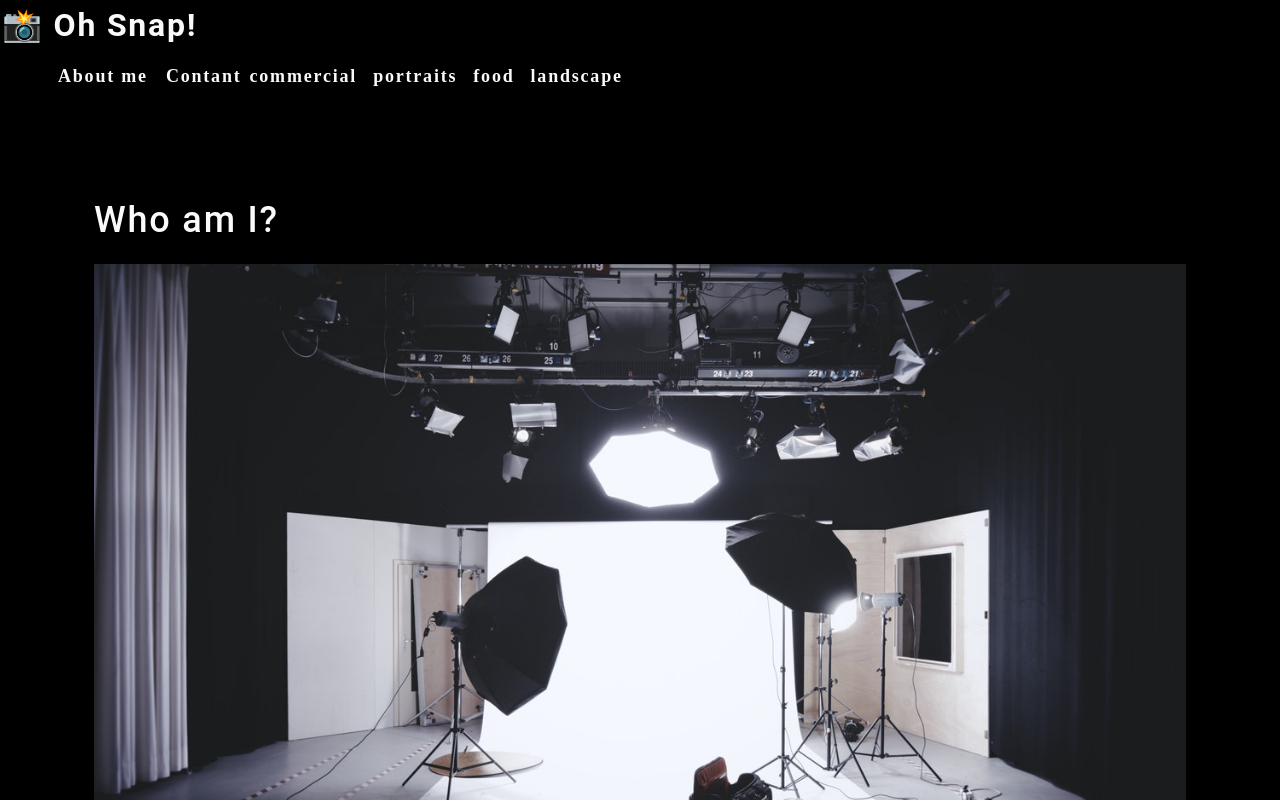
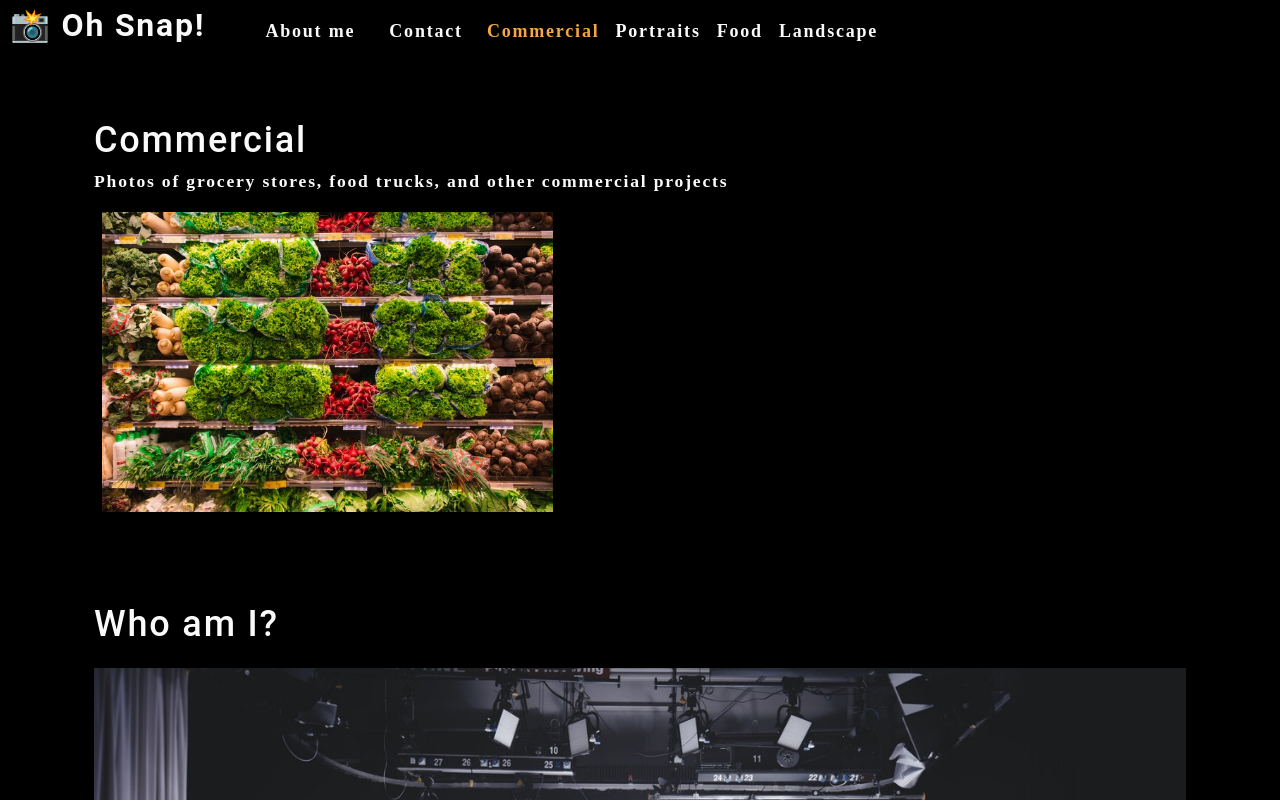
Before and after one commit to aelisker/photo-port, a React (Create React App) app: page / in a window 1280 px wide. Shown: the top 800 px of the page. Built offline with nearby package versions, Linux system fonts and the light colour scheme.

Commit message:
added hooks to nav and lifted state from nav to app.js. need to review react docs - lots of new info

```diff
--- a/src/App.js
+++ b/src/App.js
@@ -1,13 +1,33 @@
-import React from 'react';
+import React, { useState } from 'react';
 import About from './components/About';
 import Nav from './components/Nav';
+import Gallery from './components/Gallery';
 import './App.css';
 
 function App() {
+  const [categories] = useState([
+    {
+      name: "commercial",
+      description: "Photos of grocery stores, food trucks, and other commercial projects",
+    },
+    { name: "portraits", description: "Portraits of people in my life" },
+    { name: "food", description: "Delicious delicacies" },
+    {
+      name: "landscape",
+      description: "Fields, farmhouses, waterfalls, and the beauty of nature",
+    },
+  ]);
+  const [currentCategory, setCurrentCategory] = useState(categories[0]);
+
   return (
     <div>
-      <Nav></Nav>
+      <Nav
+        categories={categories}
+        setCurrentCategory = {setCurrentCategory}
+        currentCategory = {currentCategory}
+      ></Nav>
       <main>
+        <Gallery></Gallery>
         <About></About>
       </main>
     </div>
--- /dev/null
+++ b/src/components/Gallery/index.js
@@ -0,0 +1,26 @@
+import React from 'react';
+import { capitalizeFirstLetter } from '../../utils/helpers';
+import photo from '../../assets/small/commercial/0.jpg';
+
+function Gallery(props) {
+  const currentCategory = {
+    name: "commercial",
+    description: "Photos of grocery stores, food trucks, and other commercial projects"
+  };
+
+  return(
+    <section>
+      <h1>{capitalizeFirstLetter(currentCategory.name)}</h1>
+      <p>{capitalizeFirstLetter(currentCategory.description)}</p>
+      <div className="flex-row">
+        <img
+          src={photo}
+          alt="Commercial Example"
+          className="img-thumbnail mx-1 "
+        />
+      </div>
+    </section>
+  );
+}
+
+export default Gallery;
--- a/src/components/Nav/index.js
+++ b/src/components/Nav/index.js
@@ -1,28 +1,22 @@
-import React from 'react';
+import React, { useEffect } from 'react';
+import { capitalizeFirstLetter } from '../../utils/helpers';
 
-const categories = [
-  {
-    name: "commercial",
-    description: "Photos of grocery stores, food trucks, and other commercial projects",
-  },
-  { name: "portraits", description: "Portraits of people in my life" },
-  { name: "food", description: "Delicious delicacies" },
-  {
-    name: "landscape",
-    description: "Fields, farmhouses, waterfalls, and the beauty of nature",
-  },
-];
+function Nav(props) {
+  const {
+    categories = [],
+    setCurrentCategory,
+    currentCategory,
+  } = props;
 
-function categorySelected(name) {
-  console.log(`${name} clicked`)
-}
+  useEffect(() => {
+    document.title = capitalizeFirstLetter(currentCategory.name);
+  }, [currentCategory]);
 
-function Nav() {
   return (
-    <header>
+    <header className="flex-row px-1">
       <h2>
         <a data-testid="link" href="/">
-          <span role="img" aria-label="camera">📸</span> Oh Snap!
+          <span role="img" aria-label="camera">{" "}📸</span>{" "}Oh Snap!
         </a>
       </h2>
       <nav>
@@ -32,16 +26,20 @@
               About me
             </a>
           </li>
-          <li>
-            <span>Contant</span>
+          <li className="mx-2">
+            <span>Contact</span>
           </li>
           {categories.map((category) => (
             <li
-              className="mx-1"
-              key={category.name}
-            >
-              <span onClick={() => categorySelected(category.name)}>
-                {category.name}
+              className={`mx-1 ${
+                currentCategory.name === category.name && 'navActive'
+              }`} key={category.name}>
+              <span
+                onClick={() => {
+                  setCurrentCategory(category)
+                }}
+              >
+                {capitalizeFirstLetter(category.name)}
               </span>
             </li>
           ))}
```
